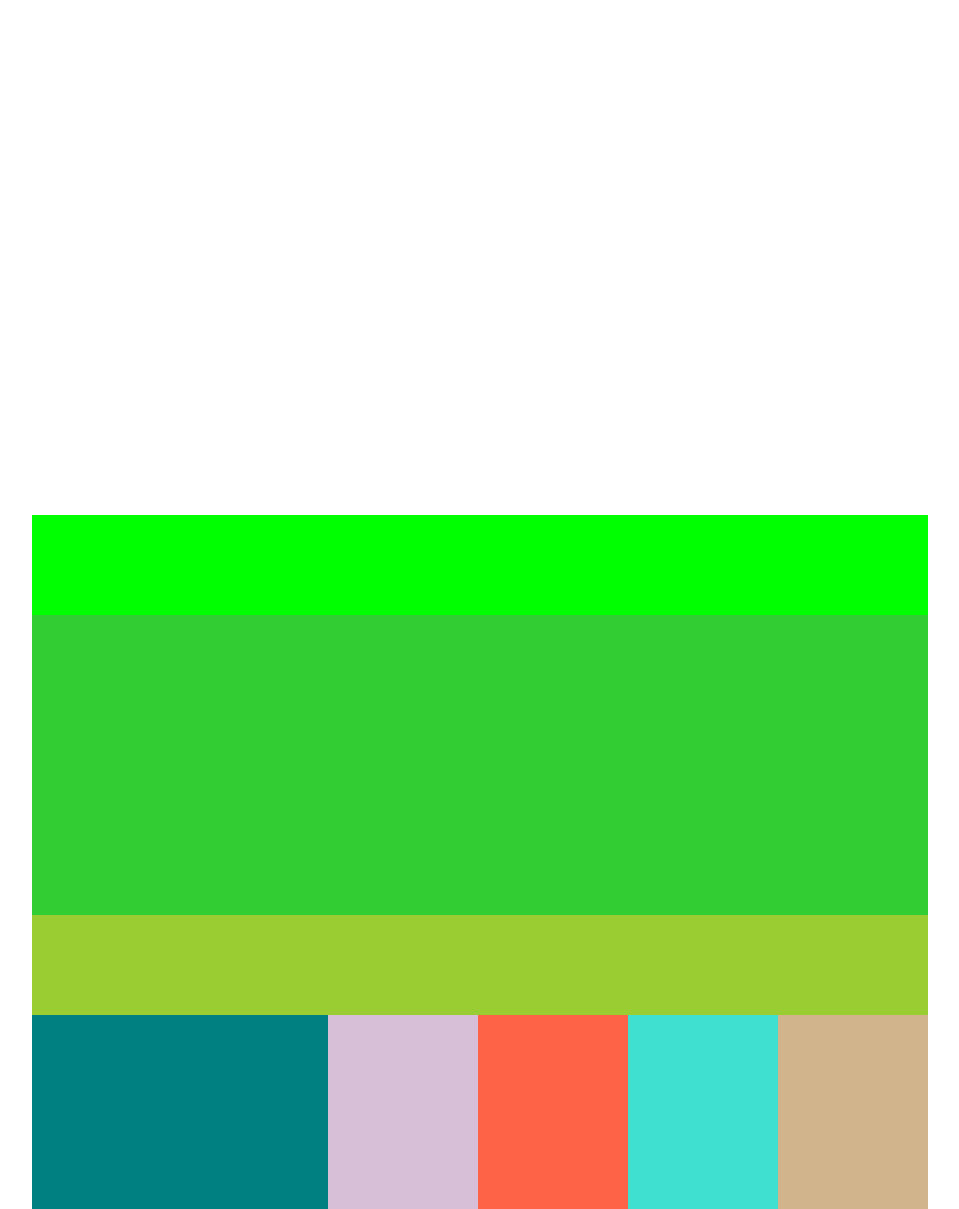
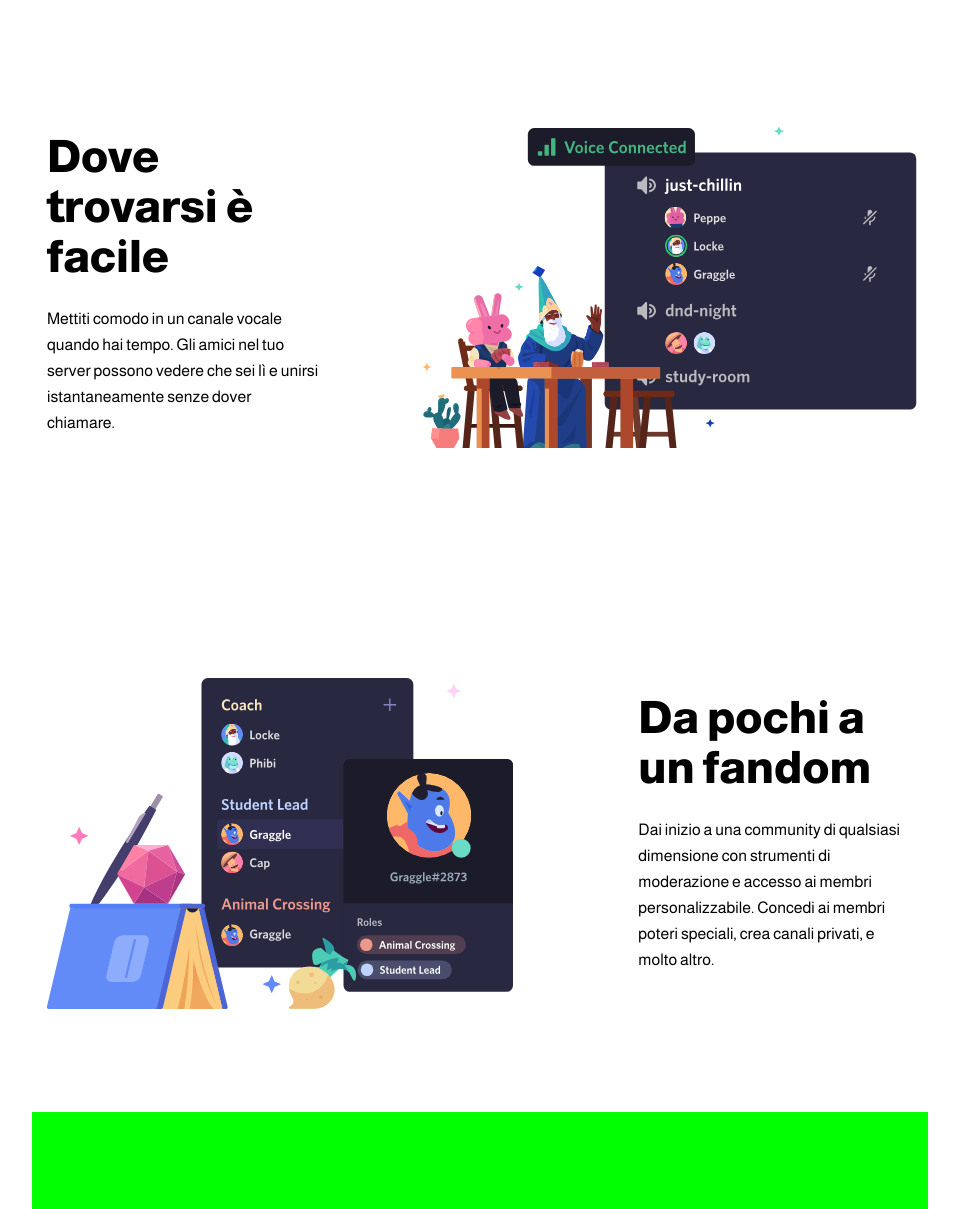
Before and after one commit to Alek90/htmlcss-discord, a plain HTML site: page index.html in a window 1280 px wide. Shown: the part 1313-2522 px from the top of the page, without its empty margins (160-1119 px from the left). Drawn offline with Linux system fonts and the light colour scheme.

Commit message:
Riempite .section_main.
Da inserire l'onda e differenziare colori sfondo

```diff
--- a/index.html
+++ b/index.html
@@ -53,7 +53,7 @@
 
         <div class="section_main">
 
-            <div class="clearfix">
+            <div class="clearfix study">
 
                 <div class="colonna_img">
                     <!-- colonna dedicata alle img -->
@@ -71,13 +71,16 @@
 
         <div class="section_main">
 
-            <div class="clearfix">
+            <div class="clearfix voice">
 
                 <div class="colonna_text">
+                    <h2>Dove trovarsi è facile</h2>
+                    <p>Mettiti comodo in un canale vocale quando hai tempo. Gli amici nel tuo server possono vedere che sei lì e unirsi istantaneamente senze dover chiamare.</p>
                     <!-- colonna dedicata al testo -->
                 </div>
 
                 <div class="colonna_img">
+                    <img class="" src="./img/item2.svg" alt="">
                     <!-- colonna dedicata alle img -->
                 </div>
             </div>
@@ -86,13 +89,16 @@
 
         <div class="section_main">
 
-            <div class="clearfix">
+            <div class="clearfix coach">
 
                 <div class="colonna_img">
+                    <img src="./img/item3.svg" alt="">
                     <!-- colonna dedicata alle img -->
                 </div>
 
                 <div class="colonna_text">
+                    <h2>Da pochi a un fandom</h2>
+                    <p>Dai inizio a una community di qualsiasi dimensione con strumenti di moderazione e accesso ai membri personalizzabile. Concedi ai membri poteri speciali, crea canali privati, e molto altro.</p>
                     <!-- colonna dedicata al testo -->
                 </div>
             </div>
--- a/style.css
+++ b/style.css
@@ -149,6 +149,10 @@ img{
     margin-bottom: 25px;
 }
 
+.voice img{
+    margin-left: 70px;
+}
+
 .spot{
     float: left;
     width: 33%;
```
